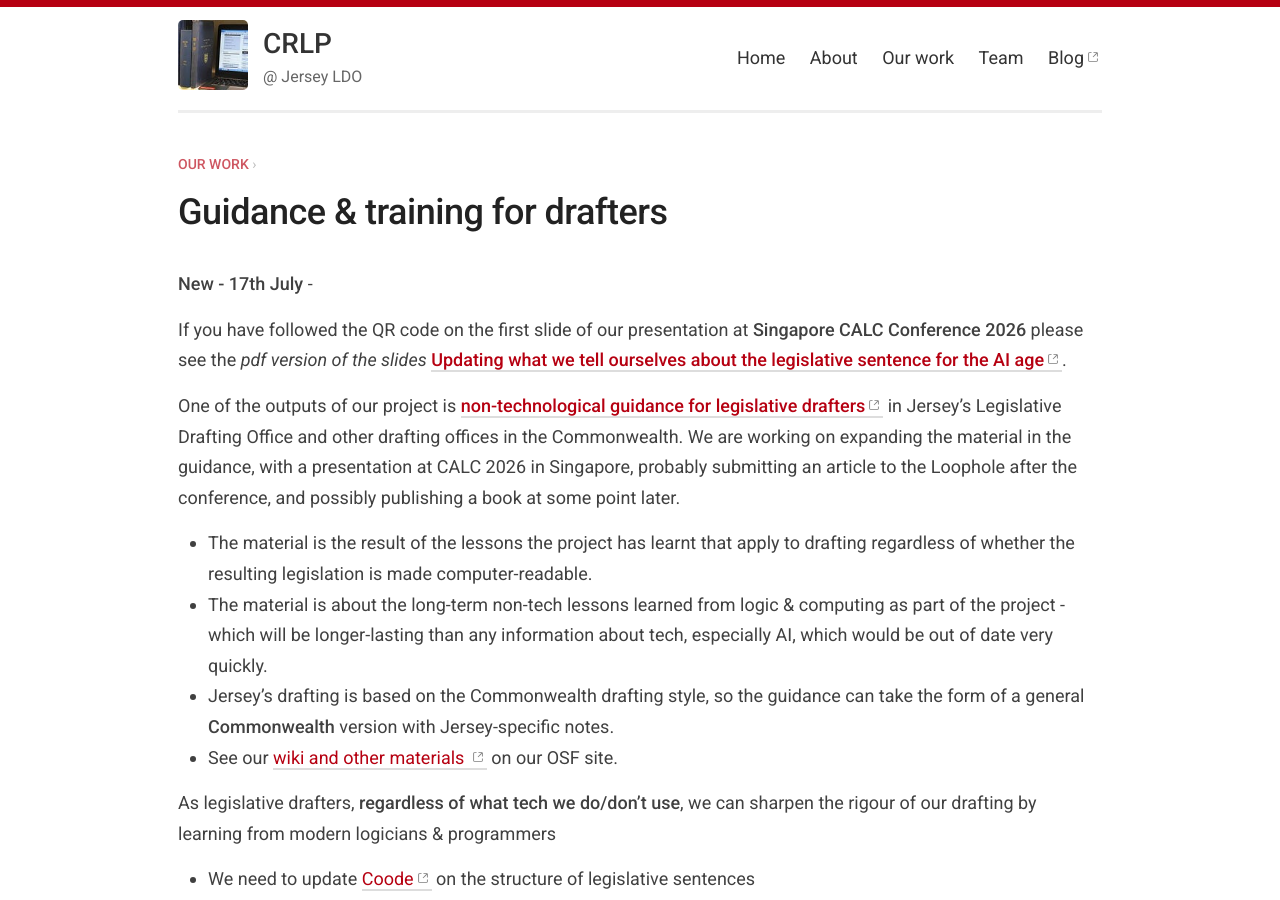
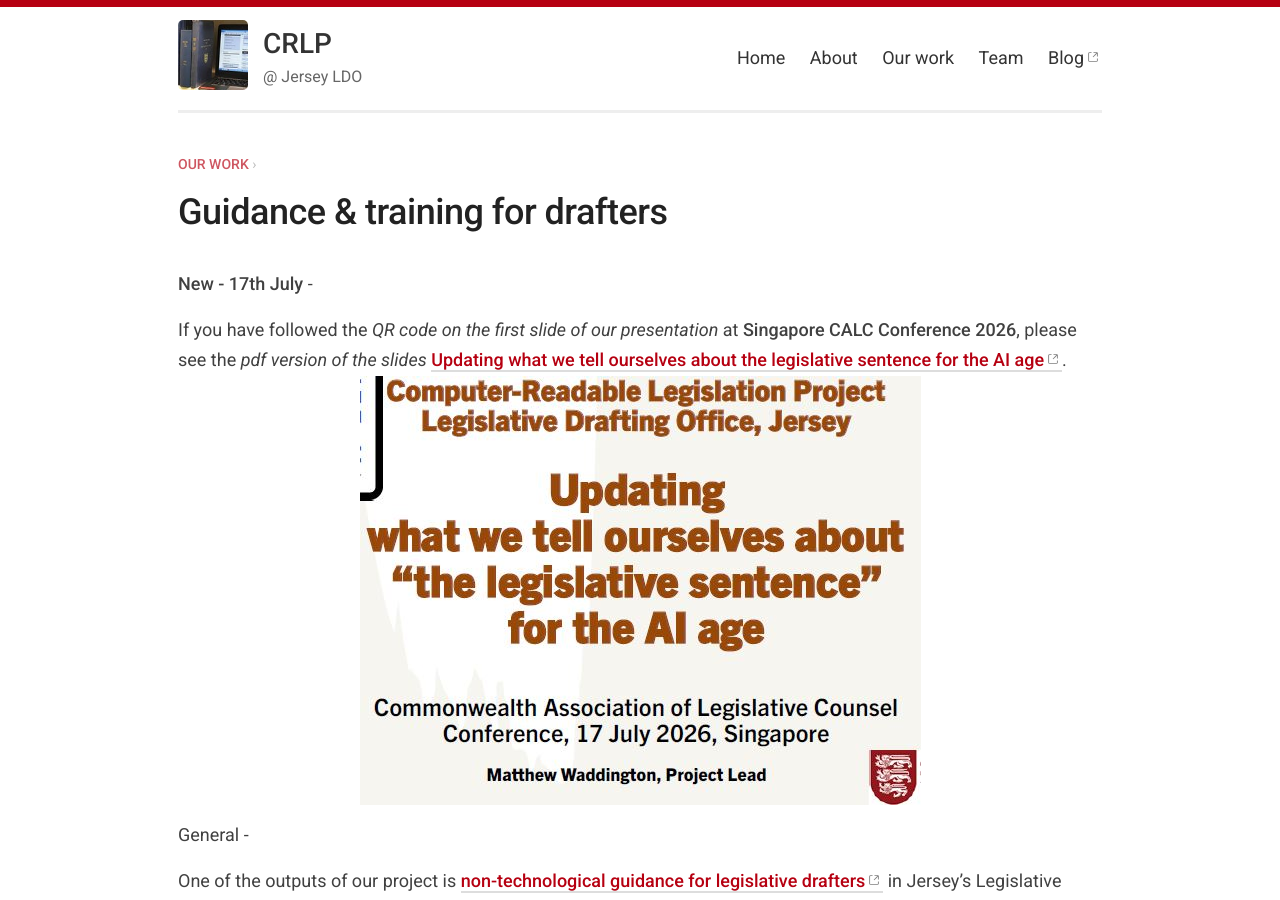
Before and after one commit to crlp-jerseyldo/crlp-jerseyldo.github.io, a Jekyll site: the page built from _pages/guidance.md, in a window 1280 px wide and 900 px high. Built offline with Jekyll 4.4.1, drawn with Linux system fonts in a browser that asks for light colours.

Commit message:
More formatting & added image
More formatting for link to CALC Singapore slides, and added image of first slide to ensure it is clear what this is for

```diff
--- a/_pages/guidance.md
+++ b/_pages/guidance.md
@@ -8,7 +8,10 @@ parent_url: /work/
 
 **New - 17th July** -
 
-If you have followed the QR code on the first slide of our presentation at **Singapore CALC Conference 2026** please see the *pdf version of the slides* **[Updating what we tell ourselves about the legislative sentence for the AI age](https://osf.io/w6d9n){:target="_blank"}**.
+If you have followed the *QR code on the first slide of our presentation* at **Singapore CALC Conference 2026**, please see the *pdf version of the slides* **[Updating what we tell ourselves about the legislative sentence for the AI age](https://osf.io/w6d9n){:target="_blank"}**.
+![Draft of non-tech guidance](/images/SingaporeSlide1.JPG)
+
+General -
 
 One of the outputs of our project is **[non-technological guidance for legislative drafters](https://osf.io/vcmhp){:target="_blank"}** in Jersey’s Legislative Drafting Office and other drafting offices in the Commonwealth. We are working on expanding the material in the guidance, with a presentation at CALC 2026 in Singapore, probably submitting an article to the Loophole after the conference, and possibly publishing a book at some point later.
 * The material is the result of the lessons the project has learnt that apply to drafting regardless of whether the resulting legislation is made computer-readable.
```
